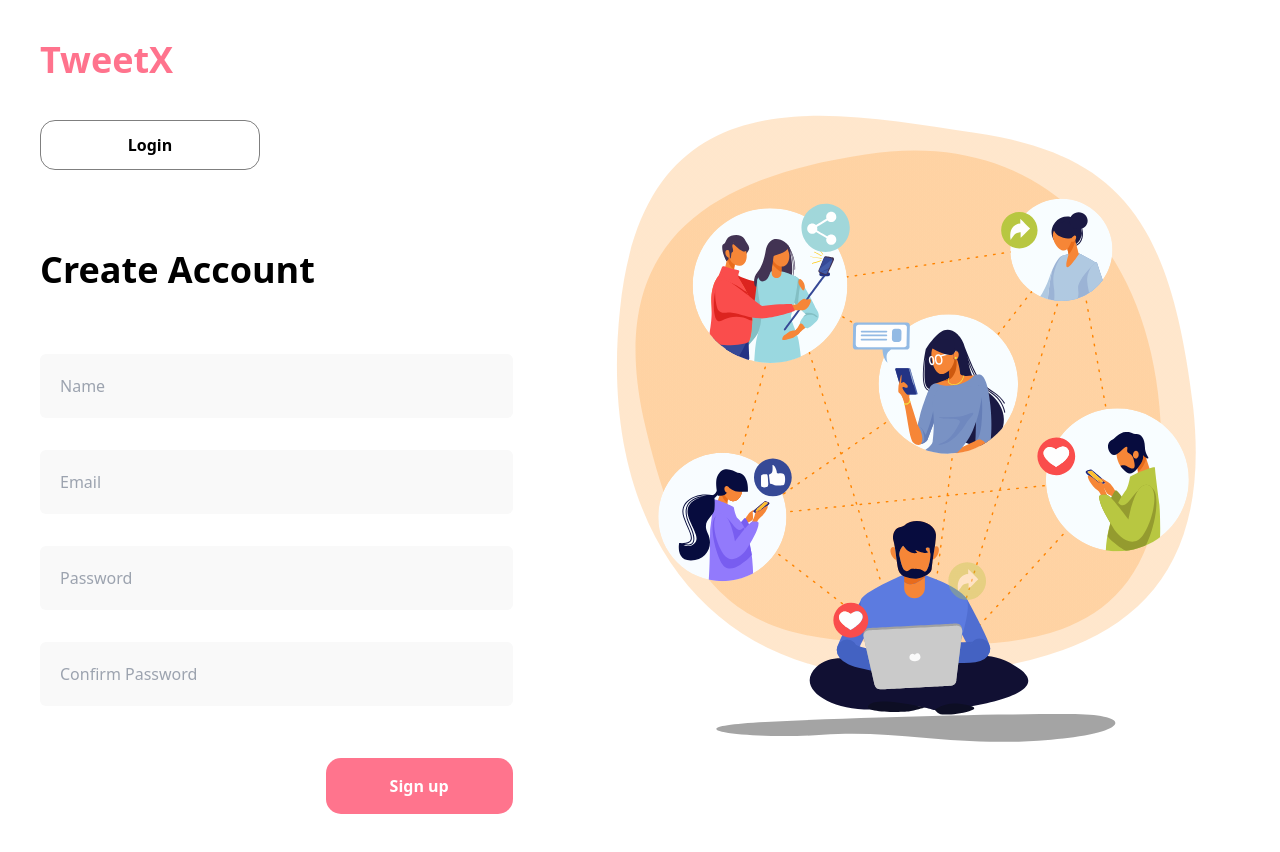
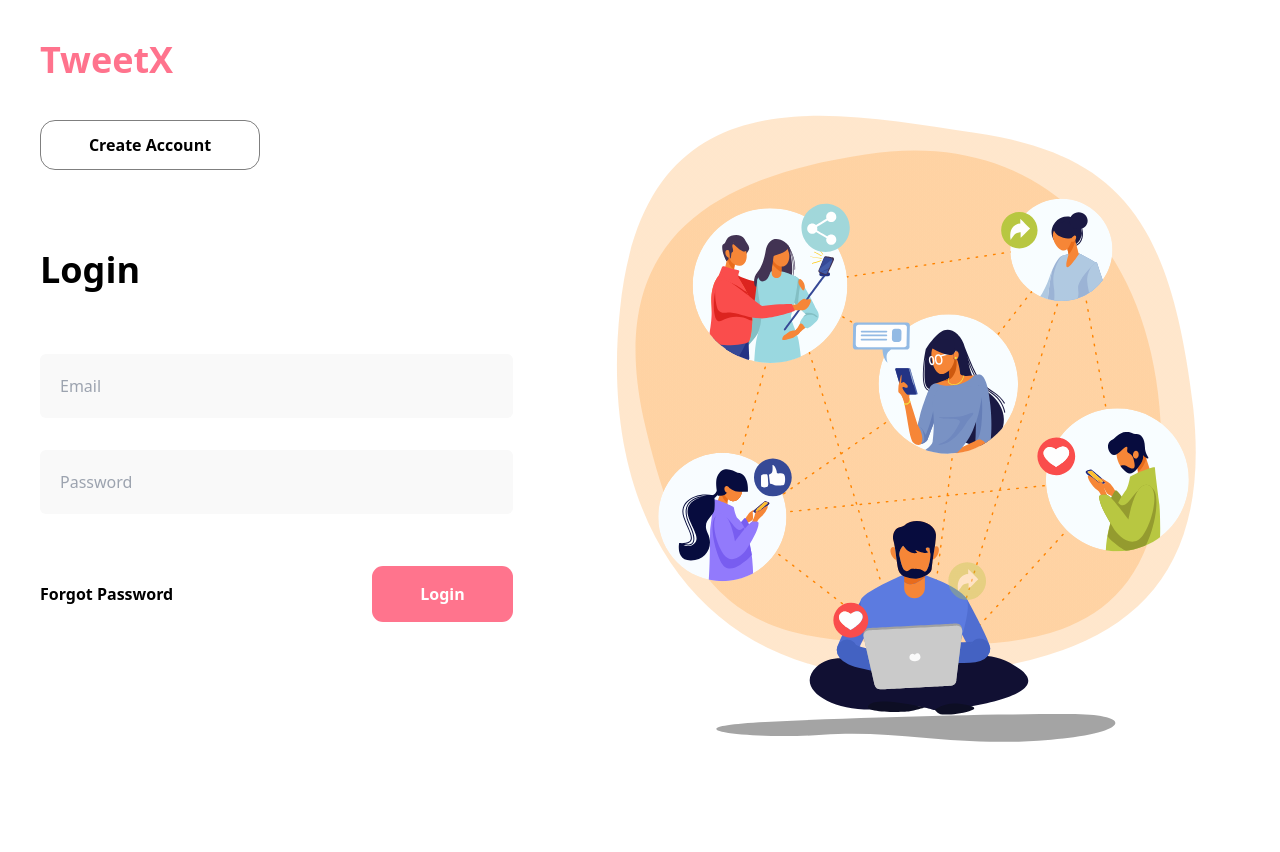
Before and after one commit to NaveenDanj/tweetx, a React (Vite) app: page / in a window 1280 px wide. After the commit the page ends 800 px from the top, so only its background shows below. Built offline with nearby package versions, Linux system fonts and the light colour scheme.

Commit message:
added login page

```diff
--- a/src/App.tsx
+++ b/src/App.tsx
@@ -1,13 +1,15 @@
 import { BrowserRouter, Routes, Route } from 'react-router-dom';
 import AuthLayout from './layouts/AuthLayout';
 import Register from './pages/Auth/Register';
+import Login from './pages/Auth/Login';
 
 function App() {
   return (
     <BrowserRouter>
       <Routes>
         <Route path="/" element={<AuthLayout />}>
-          <Route index element={<Register />} />
+          <Route index element={<Login />} />
+          <Route path='register' element={<Register />} />
         </Route>
       </Routes>
     </BrowserRouter>
--- /dev/null
+++ b/src/pages/Auth/Login.tsx
@@ -0,0 +1,36 @@
+
+function Login() {
+  return (
+    <div className="tw-w-full tw-h-full tw-flex tw-flex-col">
+
+      <div className="tw-w-full tw-mt-10 tw-mb-10">
+        <button style={{ border: '1px solid rgba(0,0,0,0.5)' }} className="tw-w-[220px] tw-p-3 tw-rounded-[15px] tw-font-bold tw-flex tw-justify-center">Create Account</button>
+      </div>
+
+      <div className="tw-flex tw-flex-col tw-py-10 tw-flex-grow">
+        <h1 className="tw-text-4xl tw-font-bold">Login</h1>
+
+        <div className="tw-flex tw-flex-col tw-mt-16 tw-gap-8">
+
+          <div className="tw-w-full tw-p-5 tw-bg-[#F9F9F9] tw-rounded-md">
+            <input type="email" placeholder="Email" className="tw-bg-[#F9F9F9]" />
+          </div>
+
+          <div className="tw-w-full tw-p-5 tw-bg-[#F9F9F9] tw-rounded-md">
+            <input type="password" placeholder="Password" className="tw-bg-[#F9F9F9]" />
+          </div>
+
+          <div className="tw-w-full tw-mt-5 tw-flex tw-justify-between">
+            <label className="tw-my-auto tw-font-semibold tw-cursor-pointer">Forgot Password</label>
+            <button className=" tw-bg-[#FF748D] tw-text-white  tw-p-4 tw-px-12 tw-rounded-[11px] tw-font-bold tw-flex tw-justify-center">Login</button>
+          </div>
+
+        </div>
+
+      </div>
+
+    </div>
+  );
+}
+
+export default Login;
```
